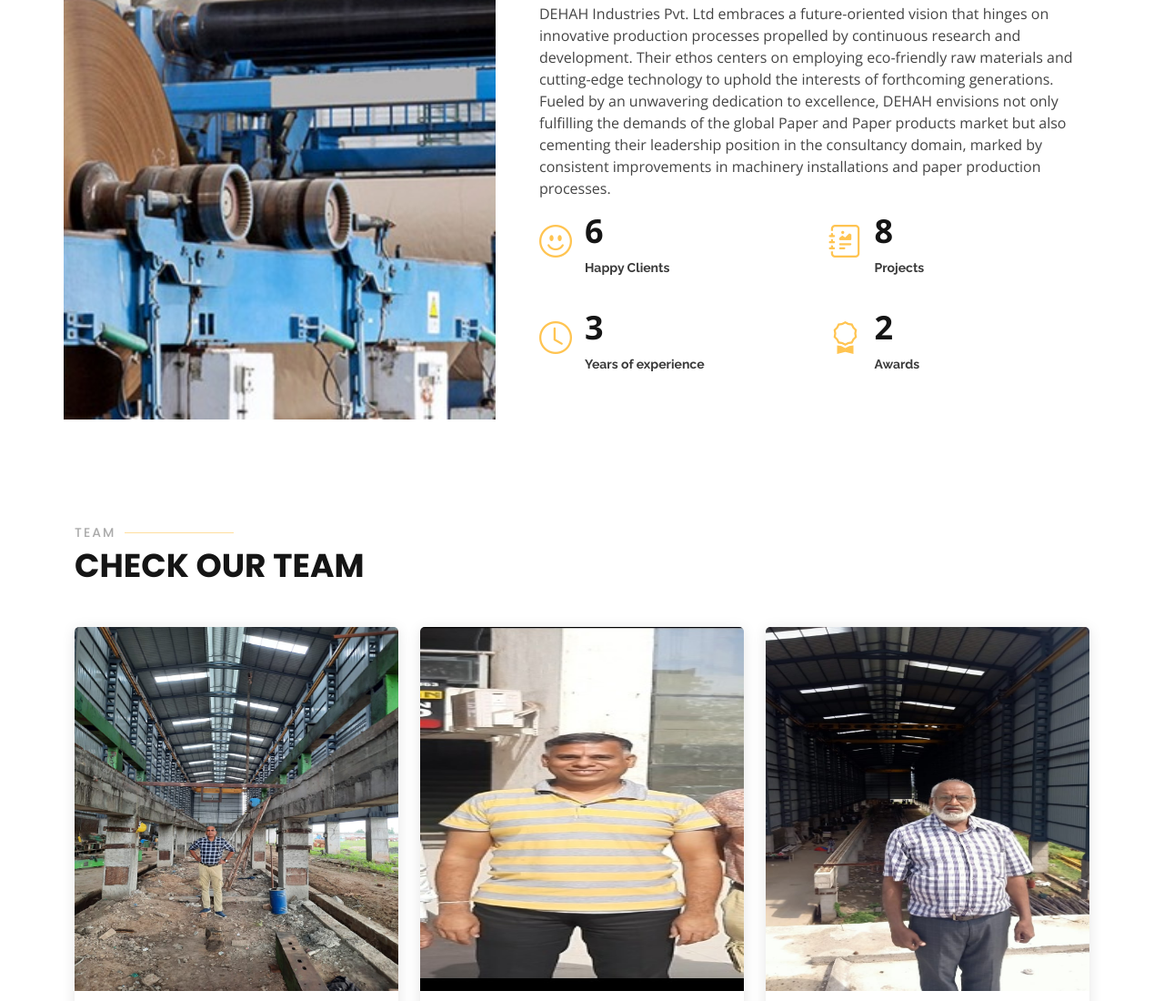
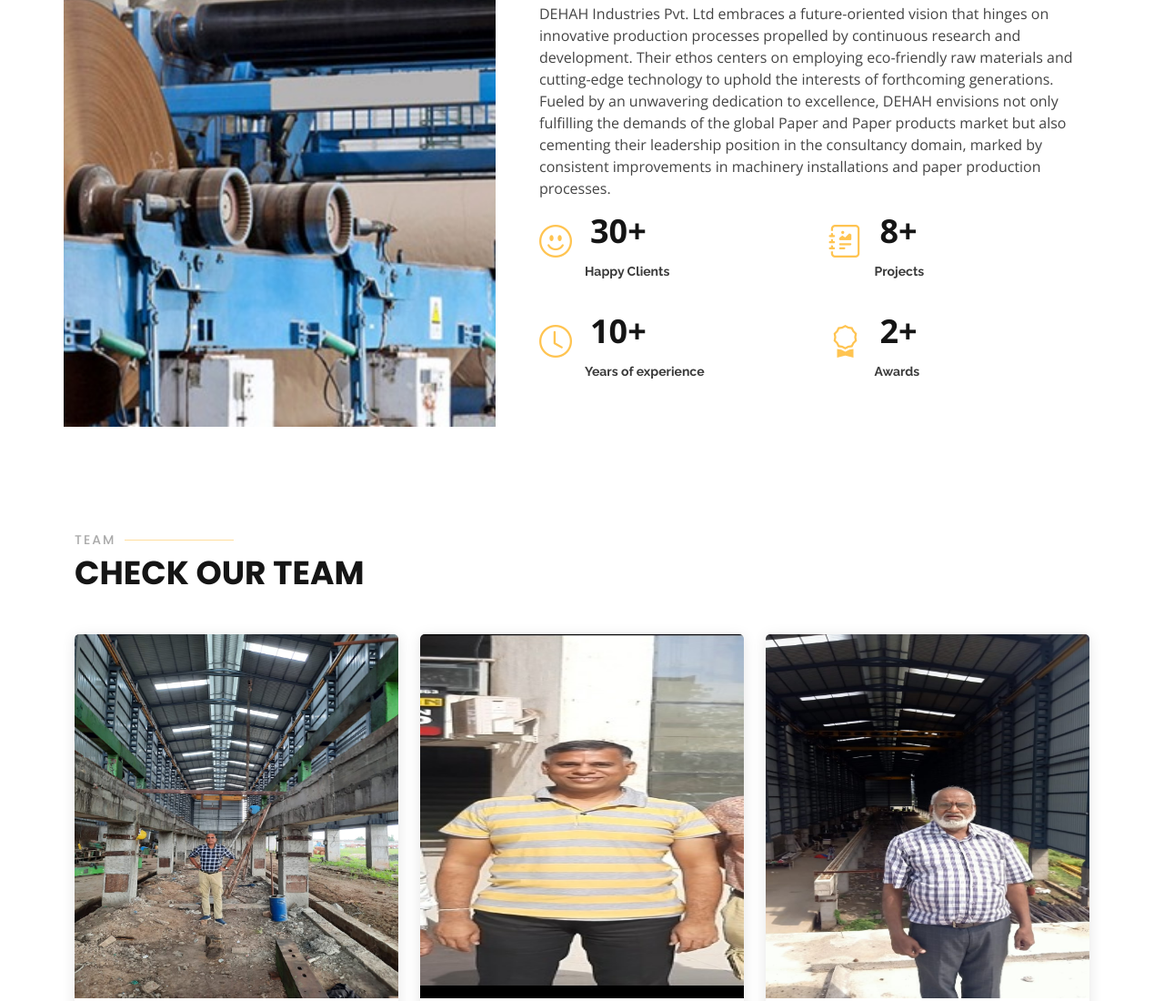
Before and after one commit to sakshimall/Dehah, a plain HTML site: page index.html in a window 1280 px wide. Shown: the part 3271-4371 px from the top of the page at 91% size. Drawn offline with nearby package versions, Linux system fonts and the light colour scheme.

Commit message:
number changes

```diff
--- a/assets/css/style.css
+++ b/assets/css/style.css
@@ -964,10 +964,9 @@ section {
 .counts .content .count-box span {
   font-size: 36px;
   line-height: 30px;
-  display: block;
   font-weight: 700;
   color: #151515;
-  margin-left: 50px;
+  margin-left: 20px;
 }
 
 .counts .content .count-box p {
--- a/index.html
+++ b/index.html
@@ -800,10 +800,11 @@
                       <i class="bi bi-emoji-smile"></i>
                       <span
                         data-purecounter-start="0"
-                        data-purecounter-end="6"
+                        data-purecounter-end="30"
                         data-purecounter-duration="2"
                         class="purecounter"
-                      ></span>
+                      ></span
+                      ><span style="margin-left: 0">+</span>
                       <p>
                         <strong>Happy Clients</strong>
                       </p>
@@ -818,7 +819,8 @@
                         data-purecounter-end="8"
                         data-purecounter-duration="2"
                         class="purecounter"
-                      ></span>
+                      ></span
+                      ><span style="margin-left: 0">+</span>
                       <p>
                         <strong>Projects</strong>
                       </p>
@@ -830,10 +832,11 @@
                       <i class="bi bi-clock"></i>
                       <span
                         data-purecounter-start="0"
-                        data-purecounter-end="3"
+                        data-purecounter-end="10"
                         data-purecounter-duration="4"
                         class="purecounter"
-                      ></span>
+                      ></span
+                      ><span style="margin-left: 0">+</span>
                       <p>
                         <strong>Years of experience</strong>
                       </p>
@@ -848,7 +851,8 @@
                         data-purecounter-end="2"
                         data-purecounter-duration="4"
                         class="purecounter"
-                      ></span>
+                      ></span
+                      ><span style="margin-left: 0">+</span>
                       <p>
                         <strong>Awards</strong>
                       </p>
@@ -1364,7 +1368,13 @@
 
       <div class="container">
         <div class="copyright">
-          &copy; Copyright 2023,
+          <span id="copyright_year"
+            >&copy; Copyright
+            <script>
+              document.write(new Date().getFullYear());
+            </script>
+            ,</span
+          >
           <strong
             ><a href="#" target="_blank" class="text-primary"
               >Dehah Industries Private Limited, Dehradun, Uttarakhand.</a
```
